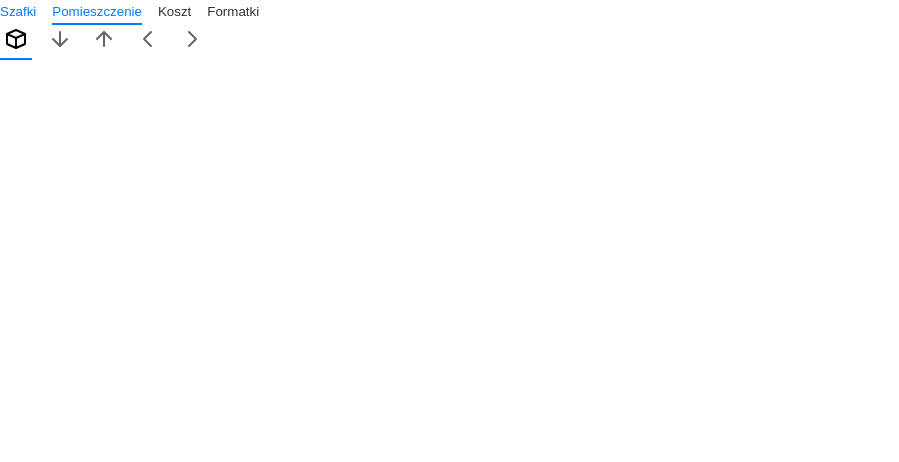
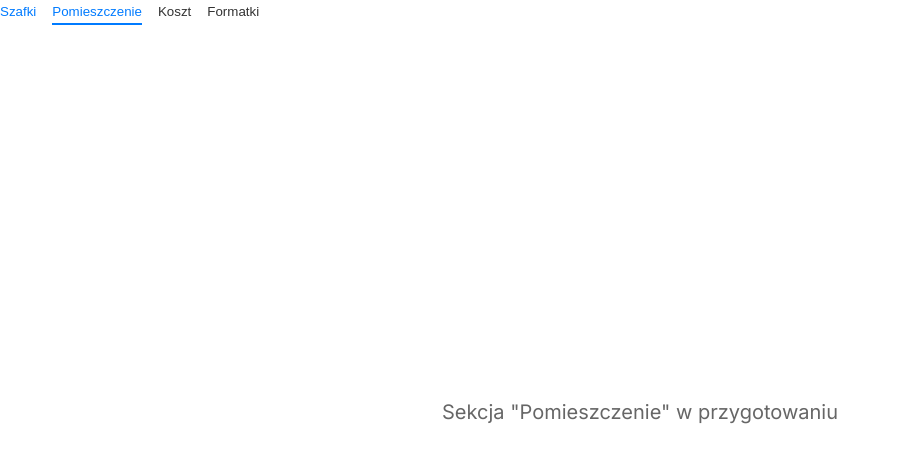
Before and after one commit to iniemamocny/Mebloplaner, a React (Vite) app in the folder web/: page / in a window 1280 px wide. Both pictures are taken after a click on the button "Pomieszczenie". Shown: the top 462 px of the page, without its empty margins (0-899 px from the left). Built offline with nearby package versions, Linux system fonts and the light colour scheme.

Commit message:
Add top navigation tabs with placeholders

```diff
--- a/web/src/App.css
+++ b/web/src/App.css
@@ -5,13 +5,28 @@
 
 
 .app {
-  display: grid;
-  grid-template-rows: auto auto 1fr;
+  display: flex;
+  flex-direction: column;
   height: 100%;
   width: 100%;
 }
 
+.content {
+  flex: 1;
+  display: flex;
+  flex-direction: column;
+}
+
 .viewer {
+  flex: 1;
   width: 100%;
-  height: 100%;
 }
+
+.tab-placeholder {
+  flex: 1;
+  display: flex;
+  align-items: center;
+  justify-content: center;
+  font-size: 1.25rem;
+  color: #666;
+}
--- a/web/src/App.tsx
+++ b/web/src/App.tsx
@@ -11,9 +11,24 @@ function App() {
   return (
     <div className="app">
       <TopMenu activeTab={activeTab} setActiveTab={setActiveTab} />
-      <ViewMenu currentView={currentView} setCurrentView={setCurrentView} />
-      <div className="viewer">
-        <Viewer currentView={currentView} />
+      <div className="content">
+        {activeTab === 'szafki' ? (
+          <>
+            <ViewMenu
+              currentView={currentView}
+              setCurrentView={setCurrentView}
+            />
+            <div className="viewer">
+              <Viewer currentView={currentView} />
+            </div>
+          </>
+        ) : (
+          <div className="tab-placeholder">
+            {activeTab === 'pomieszczenie' && 'Sekcja "Pomieszczenie" w przygotowaniu'}
+            {activeTab === 'koszt' && 'Sekcja "Koszt" w przygotowaniu'}
+            {activeTab === 'formatki' && 'Sekcja "Formatki" w przygotowaniu'}
+          </div>
+        )}
       </div>
     </div>
   )
```
